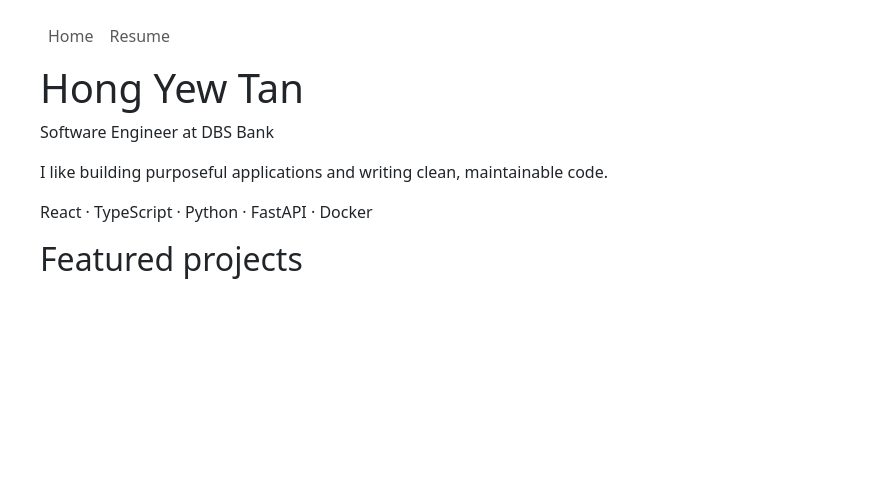
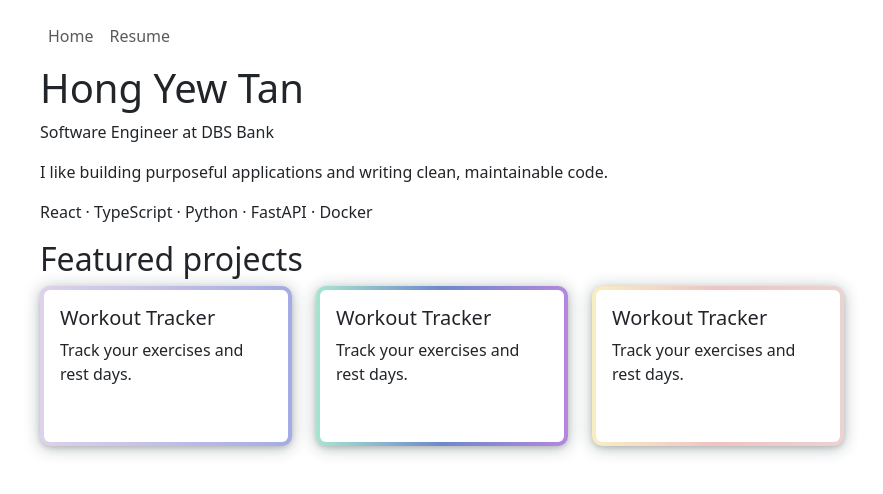
Before and after one commit to hyongew/portfolio, a React (Vite) app: page / in a window 1280 px wide. Shown: the top 494 px of the page, without its empty margins (198-1081 px from the left). Built offline with nearby package versions, Linux system fonts and the light colour scheme.

Commit message:
[feat] added rainbow project cards

```diff
--- /dev/null
+++ b/src/components/rainbowCard/rainbowCard.scss
@@ -0,0 +1,9 @@
+.project-card {
+  border: solid 4px transparent;
+  border-radius: 10px;
+  background-origin: border-box;
+  background-clip: content-box, border-box;
+  box-shadow: rgba(14, 30, 37, 0.12) 0px 2px 4px 0px, rgba(14, 30, 37, 0.32) 0px 2px 16px 0px;
+  min-width: 10rem;
+  min-height: 10rem;
+}
--- /dev/null
+++ b/src/components/rainbowCard/rainbowCard.tsx
@@ -0,0 +1,19 @@
+import './rainbowCard.scss'
+
+type RainbowCardProps = {
+  title: string;
+  description: string;
+  techStack: string[];
+  borderGradientStyle?: string; // Just the linear-gradient value
+};
+
+export default function RainbowCard(cardProps: RainbowCardProps) {
+  return (
+    <div className="card project-card" style={cardProps?.borderGradientStyle ? { backgroundImage: cardProps.borderGradientStyle } : {}}>
+      <div className="card-body">
+        <h5 className="card-title">{cardProps.title}</h5>
+        <p className="card-text">{cardProps.description}</p>
+      </div>
+    </div>
+  )
+}
--- a/src/pages/home/home.tsx
+++ b/src/pages/home/home.tsx
@@ -1,5 +1,14 @@
+import RainbowCard from "../../components/rainbowCard/rainbowCard";
+import emailIcon from "../../assets/email.svg";
+import linkedinIcon from "../../assets/linkedin.svg";
+
+const GRADIENT_STYLES = {
+  1: "linear-gradient(90deg, #DED1EB, #A4ABE4)",
+  2: "linear-gradient(90deg, #A6E5D0, #6D89CC, #B586E0)",
+  3: "linear-gradient(90deg, #F8EEC2, #EFC3C3, #ECD2D2)"
+}
+
 export default function Home() {
-
   return (
     <>
       <section>
@@ -10,6 +19,32 @@ export default function Home() {
       </section>
       <section>
         <h2>Featured projects</h2>
+        <div className="row">
+          <div className="col">
+            <RainbowCard
+              title="Workout Tracker"
+              description="Track your exercises and rest days."
+              techStack={["React", "Firebase"]}
+              borderGradientStyle={"linear-gradient(white, white), " + GRADIENT_STYLES[1]}
+            />
+          </div>
+          <div className="col">
+            <RainbowCard
+              title="Workout Tracker"
+              description="Track your exercises and rest days."
+              techStack={["React", "Firebase"]}
+              borderGradientStyle={"linear-gradient(white, white), " + GRADIENT_STYLES[2]}
+            />
+          </div>
+          <div className="col">
+            <RainbowCard
+              title="Workout Tracker"
+              description="Track your exercises and rest days."
+              techStack={["React", "Firebase"]}
+              borderGradientStyle={"linear-gradient(white, white), " + GRADIENT_STYLES[3]}
+            />
+          </div>
+        </div>
       </section>
     </>
   )
```
